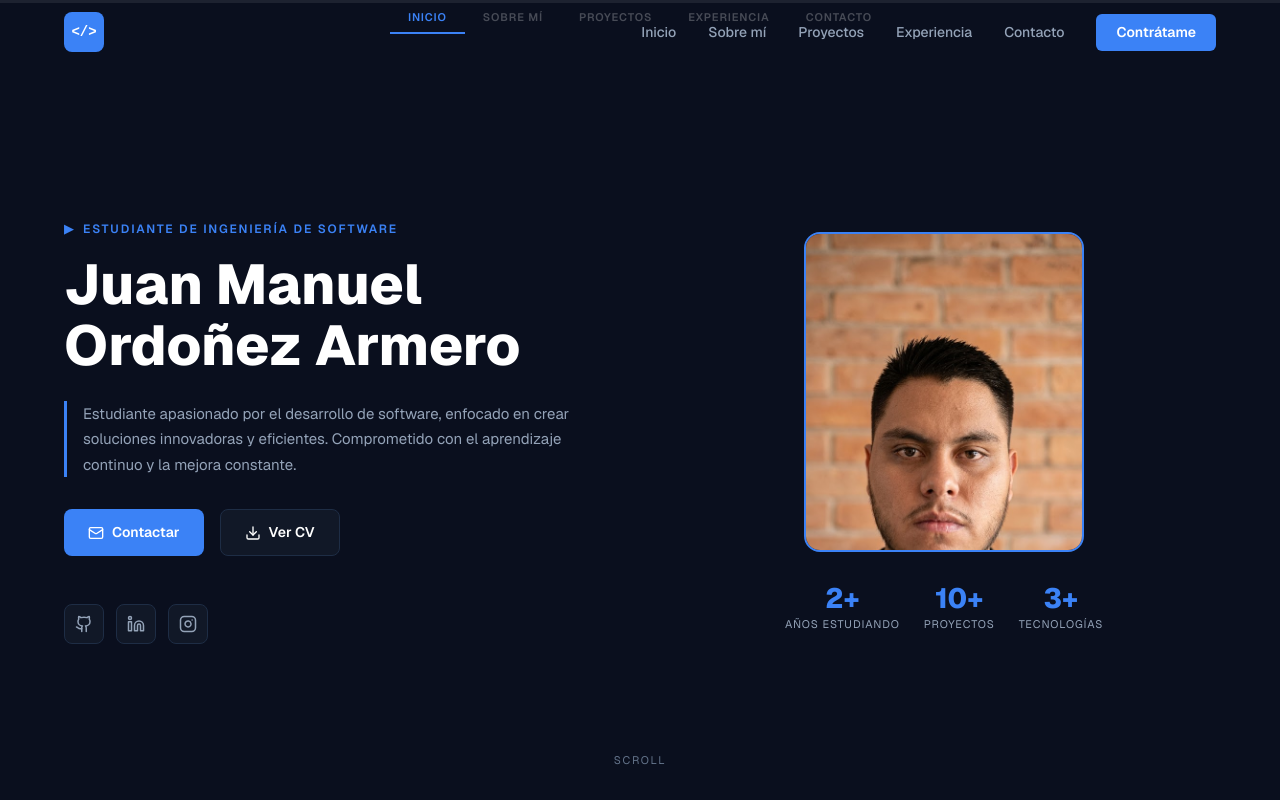
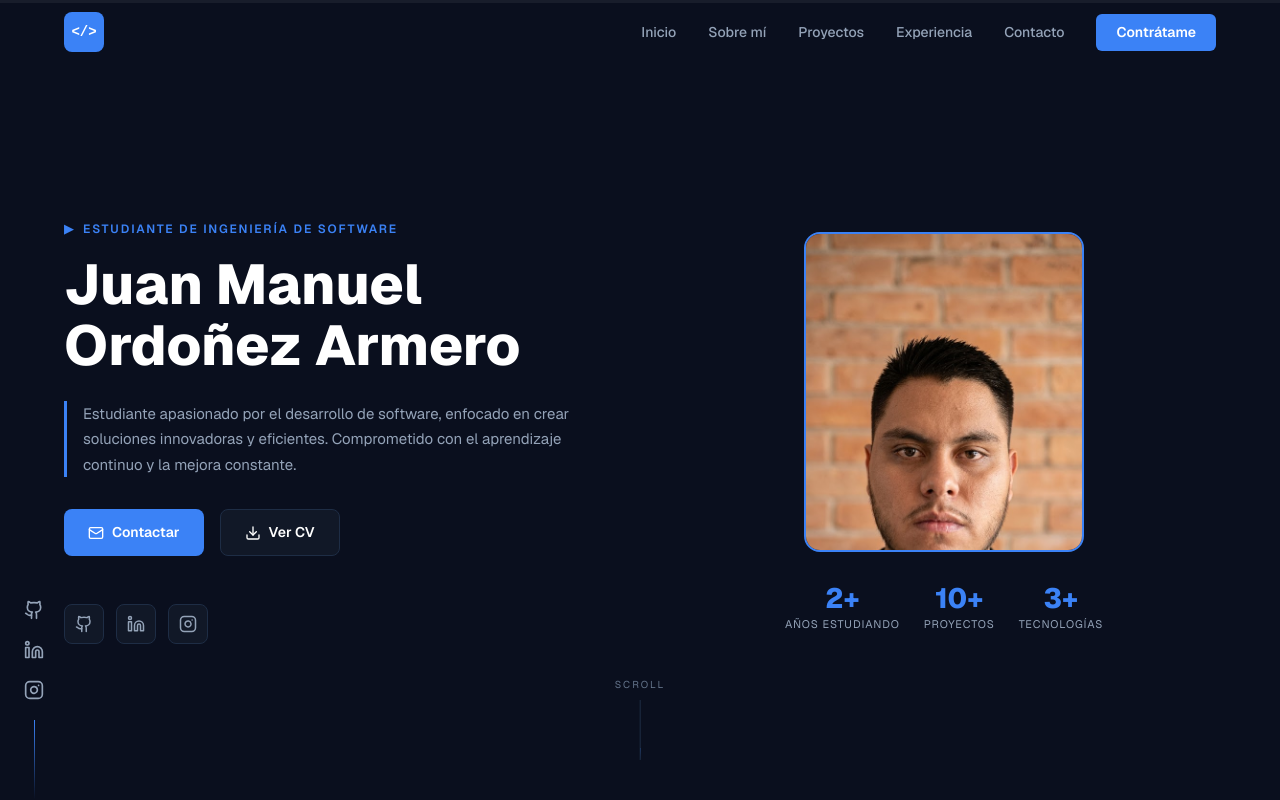
Before and after one commit to jManuel0/Portafolio-Personal, a Next.js app: page / in a window 1280 px wide. Shown: the top 800 px of the page. Built offline with nearby package versions, Linux system fonts and the light colour scheme.

Commit message:
feat: add fixed social sidebar, animated scroll indicator, fix progress bar overlap

```diff
--- a/app/components/Hero.tsx
+++ b/app/components/Hero.tsx
@@ -99,15 +99,32 @@ export default function Hero() {
         </div>
       </div>
 
-      {/* Scroll hint */}
-      <div style={{ position: "absolute", bottom: 32, left: "50%", transform: "translateX(-50%)", color: "var(--text-muted)", fontSize: 11, letterSpacing: "0.15em", textTransform: "uppercase" }}>
-        Scroll
+      {/* Scroll indicator */}
+      <div style={{
+        position: "absolute", bottom: 40, left: "50%", transform: "translateX(-50%)",
+        display: "flex", flexDirection: "column", alignItems: "center", gap: 8,
+      }}>
+        <span style={{ color: "var(--text-muted)", fontSize: 10, letterSpacing: "0.2em", textTransform: "uppercase" }}>
+          Scroll
+        </span>
+        <div style={{ width: 1, height: 60, background: "var(--border)", position: "relative", overflow: "hidden" }}>
+          <div style={{
+            position: "absolute", top: 0, left: 0, width: "100%",
+            background: "linear-gradient(to bottom, var(--accent), transparent)",
+            animation: "scrollLine 1.8s ease-in-out infinite",
+          }} />
+        </div>
       </div>
 
       <style>{`
         @media (max-width: 768px) {
           .hero-grid { grid-template-columns: 1fr !important; gap: 40px !important; }
         }
+        @keyframes scrollLine {
+          0%   { height: 0%; top: 0%; opacity: 1; }
+          50%  { height: 100%; top: 0%; opacity: 1; }
+          100% { height: 0%; top: 100%; opacity: 0; }
+        }
       `}</style>
     </section>
   );
--- a/app/components/ScrollProgress.tsx
+++ b/app/components/ScrollProgress.tsx
@@ -1,44 +1,23 @@
 "use client";
 import { useEffect, useState } from "react";
 
-const sections = [
-  { label: "Inicio", href: "#inicio" },
-  { label: "Sobre mí", href: "#sobre-mi" },
-  { label: "Proyectos", href: "#proyectos" },
-  { label: "Experiencia", href: "#experiencia" },
-  { label: "Contacto", href: "#contacto" },
-];
-
 export default function ScrollProgress() {
   const [progress, setProgress] = useState(0);
-  const [active, setActive] = useState(0);
 
   useEffect(() => {
     const onScroll = () => {
       const scrollTop = window.scrollY;
       const docHeight = document.documentElement.scrollHeight - window.innerHeight;
       setProgress(docHeight > 0 ? (scrollTop / docHeight) * 100 : 0);
-
-      // Detect active section
-      const ids = ["inicio", "sobre-mi", "proyectos", "experiencia", "contacto"];
-      let current = 0;
-      ids.forEach((id, i) => {
-        const el = document.getElementById(id);
-        if (el && scrollTop >= el.offsetTop - 120) current = i;
-      });
-      setActive(current);
     };
-
     window.addEventListener("scroll", onScroll, { passive: true });
     return () => window.removeEventListener("scroll", onScroll);
   }, []);
 
   return (
-    <>
-      {/* Progress bar */}
     <div style={{
       position: "fixed", top: 0, left: 0, right: 0, zIndex: 100,
-        height: 3, background: "rgba(255,255,255,0.08)",
+      height: 3, background: "rgba(255,255,255,0.06)",
     }}>
       <div style={{
         height: "100%",
@@ -48,36 +27,5 @@ export default function ScrollProgress() {
         borderRadius: "0 2px 2px 0",
       }} />
     </div>
-
-      {/* Section indicators */}
-      <div style={{
-        position: "fixed", top: 3, left: 0, right: 0, zIndex: 99,
-        display: "flex", justifyContent: "center",
-        pointerEvents: "none",
-      }}>
-        <div style={{ display: "flex", gap: 0 }}>
-          {sections.map((s, i) => {
-            const filled = i <= active;
-            return (
-              <a key={s.label} href={s.href} style={{
-                pointerEvents: "all",
-                padding: "6px 18px",
-                fontSize: 11,
-                fontWeight: 600,
-                letterSpacing: "0.08em",
-                textTransform: "uppercase",
-                textDecoration: "none",
-                color: filled ? "#3b82f6" : "rgba(255,255,255,0.25)",
-                borderBottom: `2px solid ${filled ? "#3b82f6" : "transparent"}`,
-                transition: "color 0.3s, border-color 0.3s",
-                background: "transparent",
-              }}>
-                {s.label}
-              </a>
-            );
-          })}
-        </div>
-      </div>
-    </>
   );
 }
--- /dev/null
+++ b/app/components/SocialSidebar.tsx
@@ -0,0 +1,60 @@
+"use client";
+import { Github, Linkedin, Instagram } from "lucide-react";
+
+const socials = [
+  { icon: <Github size={20} />, href: "https://github.com/jManuel0", label: "GitHub" },
+  { icon: <Linkedin size={20} />, href: "https://www.linkedin.com/in/juan-manuel-ordoñez-armero-781577337", label: "LinkedIn" },
+  { icon: <Instagram size={20} />, href: "#", label: "Instagram" },
+];
+
+export default function SocialSidebar() {
+  return (
+    <div style={{
+      position: "fixed",
+      left: 24,
+      bottom: 0,
+      zIndex: 40,
+      display: "flex",
+      flexDirection: "column",
+      alignItems: "center",
+      gap: 20,
+    }} className="social-sidebar">
+      {socials.map((s) => (
+        <a
+          key={s.label}
+          href={s.href}
+          target="_blank"
+          rel="noopener noreferrer"
+          aria-label={s.label}
+          style={{
+            color: "var(--text-secondary)",
+            textDecoration: "none",
+            transition: "color 0.2s, transform 0.2s",
+          }}
+          onMouseEnter={e => {
+            e.currentTarget.style.color = "var(--accent)";
+            e.currentTarget.style.transform = "translateY(-3px)";
+          }}
+          onMouseLeave={e => {
+            e.currentTarget.style.color = "var(--text-secondary)";
+            e.currentTarget.style.transform = "translateY(0)";
+          }}
+        >
+          {s.icon}
+        </a>
+      ))}
+      {/* Vertical line */}
+      <div style={{
+        width: 1,
+        height: 80,
+        background: "linear-gradient(to bottom, var(--accent), transparent)",
+      }} />
+
+      <style>{`
+        @media (max-width: 768px) {
+          .social-sidebar { display: none !important; }
+        }
+      `}</style>
+    </div>
+  );
+}
--- a/app/page.tsx
+++ b/app/page.tsx
@@ -10,11 +10,13 @@ import Contact from "./components/Contact";
 import Footer from "./components/Footer";
 import ScrollTop from "./components/ScrollTop";
 import ScrollProgress from "./components/ScrollProgress";
+import SocialSidebar from "./components/SocialSidebar";
 
 export default function Home() {
   return (
     <>
       <ScrollProgress />
+      <SocialSidebar />
       <Navbar />
       <Hero />
       <Services />
```
Lines whose indentation alone changed are shown as unchanged.
